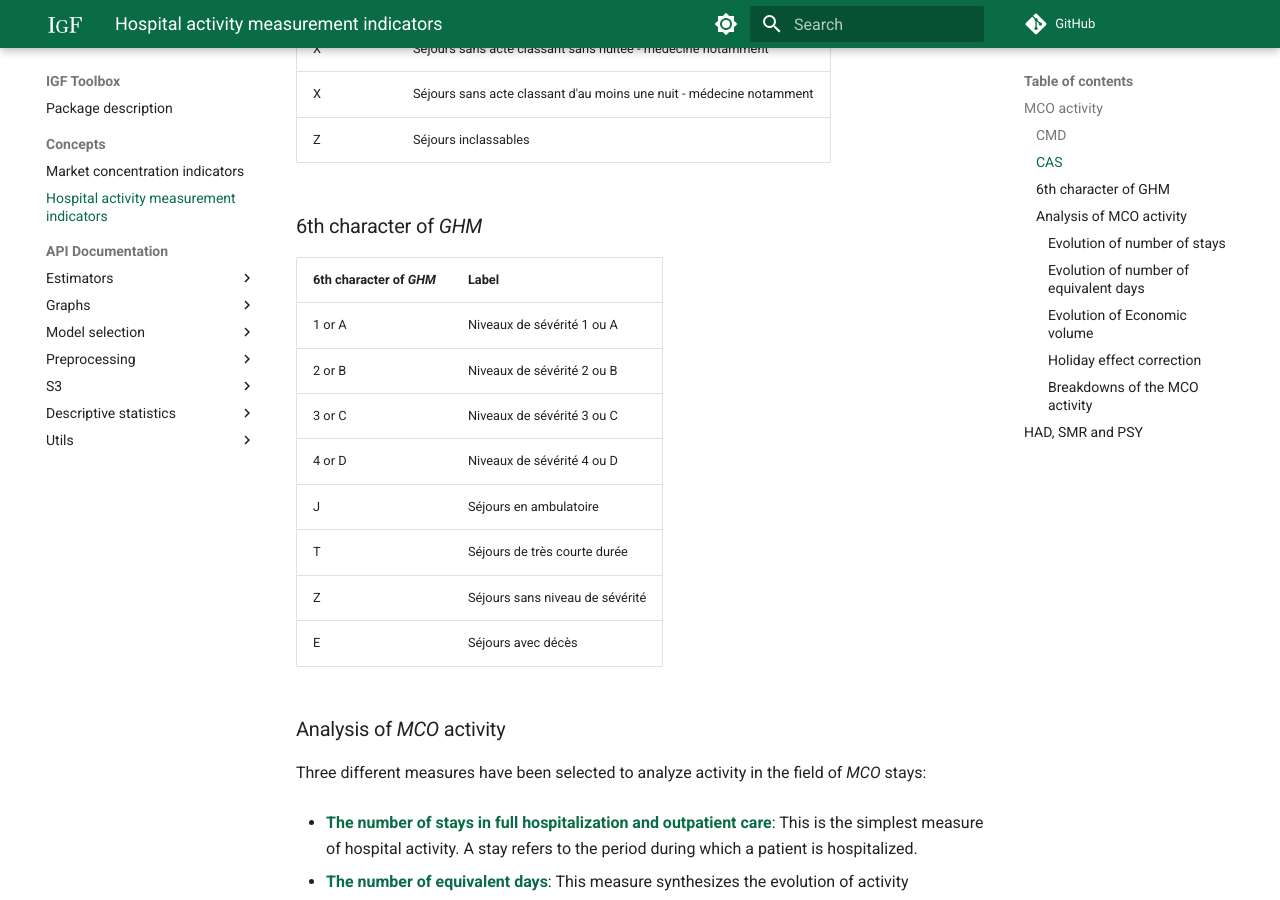
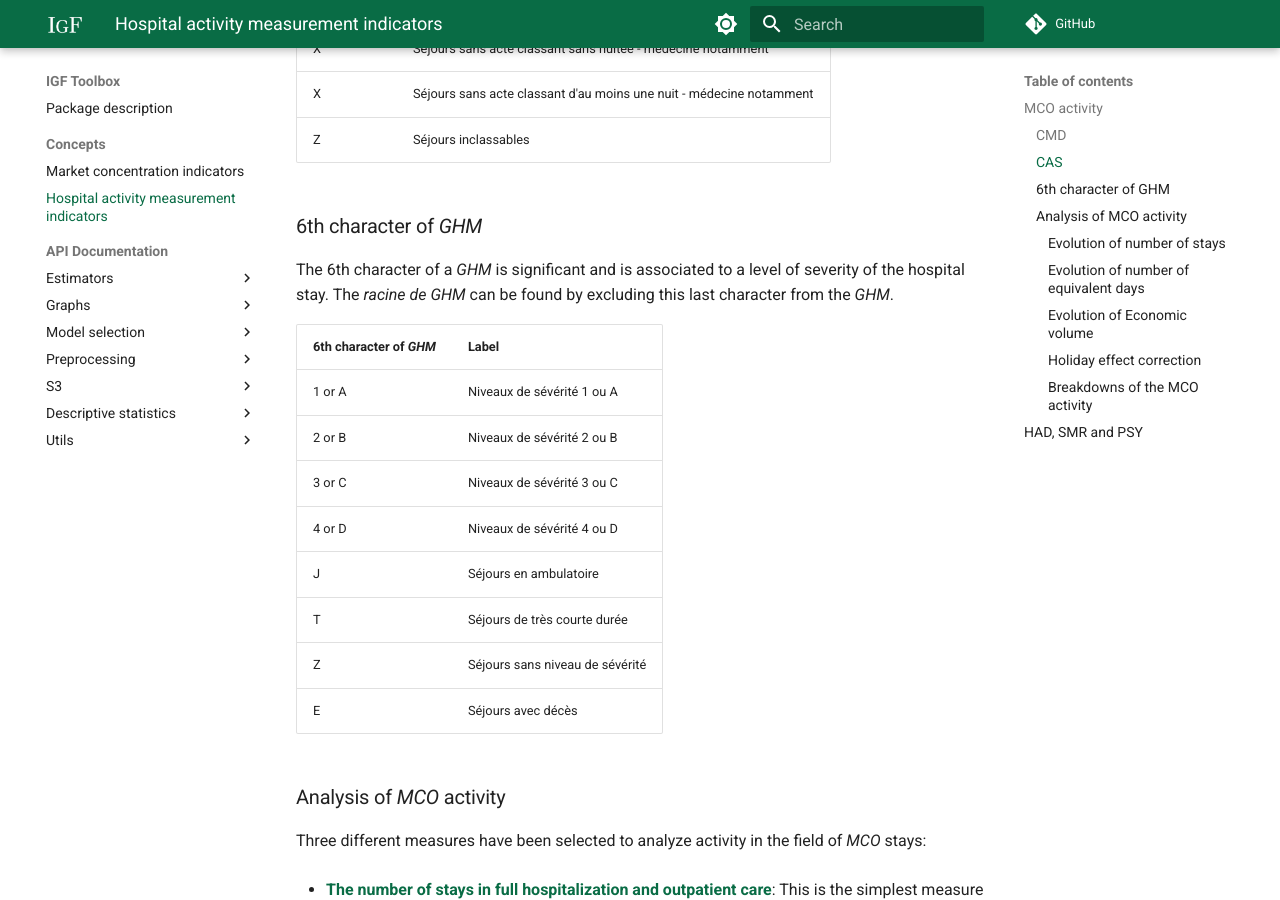
Before and after one commit to IGF-PSD/igf_toolbox, an MkDocs documentation site: the page built from docs/concepts/HOSPITAL_ACTIVITY.md, in a window 1280 px wide and 900 px high, scrolled down 3842 px. Built offline with MkDocs 1.6.1 and Material for MkDocs 9.7.7, drawn with Linux system fonts in a browser that asks for light colours; comment, search, counter and statistics services are not loaded.

Commit message:
Update HOSPITAL_ACTIVITY.md

```diff
--- a/docs/concepts/HOSPITAL_ACTIVITY.md
+++ b/docs/concepts/HOSPITAL_ACTIVITY.md
@@ -92,6 +92,8 @@ The *CAS* of a stay is determined based on the duration of the stay and the type
 
 ### 6th character of *GHM*
 
+The 6th character of a *GHM* is significant and is associated to a level of severity of the hospital stay. The *racine de GHM* can be found by excluding this last character from the *GHM*.
+
 |6th character of *GHM*    |Label    |
 |------------------|---------|
 |1 or A|Niveaux de sévérité 1 ou A|
```
